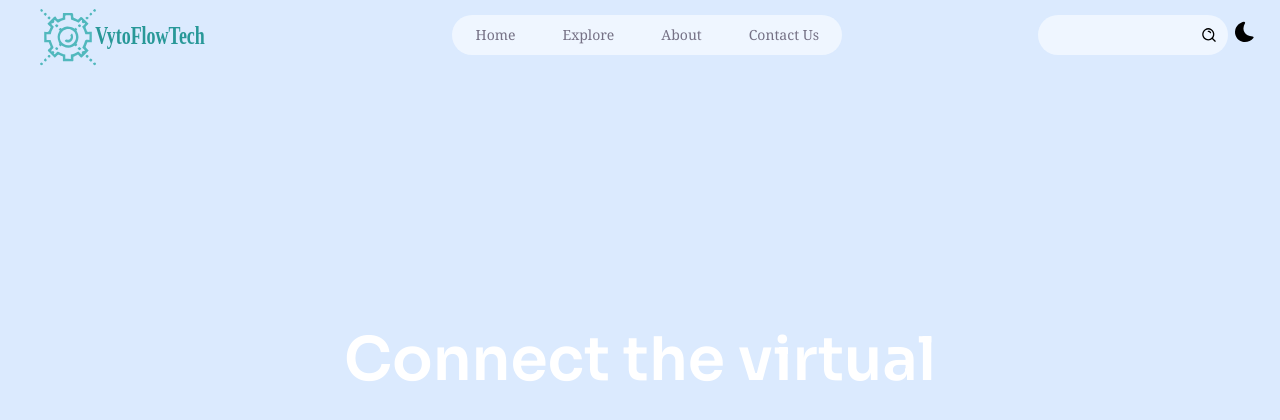
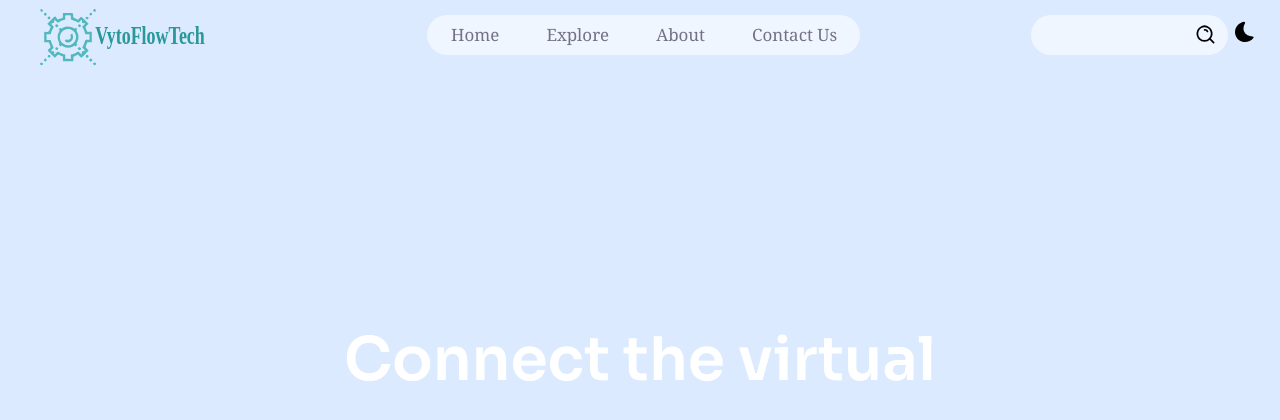
Before and after one commit to 0TenX1/VytoflowWebsite, a React (Vite) app: page / in a window 1280 px wide. Shown: the top 420 px of the page. Built offline with nearby package versions, Linux system fonts and the light colour scheme.

Commit message:
will work on parallax hero now

```diff
--- a/src/components/Header.jsx
+++ b/src/components/Header.jsx
@@ -48,7 +48,7 @@ const Header = ({ theme, setTheme }) => {
                   /* work with text styles in this class */
                   className={`block relative font-code text-2xl text-n-1 transition-colors hover:text-cyan-800 ${
                     item.onlyMobile ? "lg:hidden" : ""
-                  }px-6 py-6 md:py-8 lg:py-3 lg:-mr-0.25 text-sm lg:font-serif hover:underline hover:underline-offset-[0.78rem] hover:decoration-[0.19rem] ${
+                  }px-6 py-6 md:py-8 lg:py-3 lg:-mr-0.25 text-[1.060rem] lg:font-serif hover:underline hover:underline-offset-[0.70rem] hover:decoration-[0.19rem] ${
                     item.url === pathname.hash
                       ? "z-2 lg:text-cyan-600"
                       : "lg:text-n-4"
@@ -67,13 +67,13 @@ const Header = ({ theme, setTheme }) => {
             <input
               type="text"
               placeholder=""
-              className="p-1 bg-transparent lg:max-w-36 lg:h-10 outline-0 text-xs font-sans h-10 "
+              className="p-1 bg-transparent lg:max-w-36 lg:h-10 outline-0 text-[0.99rem] font-sans h-10 "
             />
             {/* Search icon*/}
             <img
               src={theme == "light" ? searchDay : searchNight}
               alt="Search_Icon"
-              className="hidden lg:flex w-[1.4rem] cursor-pointer -mr-2"
+              className="hidden lg:flex w-[1.8rem] cursor-pointer -mr-2"
             />
           </div>
           {/* theme */}
```
